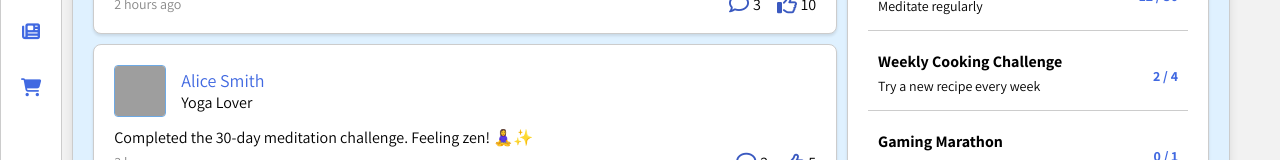
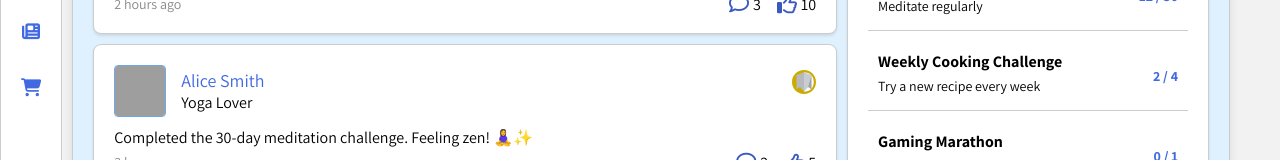
Before and after one commit to joseph-johnson27001/habits_tracker, a Vue app: page / in a window 1280 px wide. Shown: the part 356-516 px from the top of the page. Built offline with nearby package versions, Linux system fonts and the light colour scheme; grey boxes are pictures that could not be loaded.

Commit message:
SVG badges loading based on index position

```diff
--- a/src/components/NewsFeed/BadgeIcons.vue
+++ b/src/components/NewsFeed/BadgeIcons.vue
@@ -2,14 +2,14 @@
 <template>
   <div>
     <svg
-      v-if="index === 0 && svgData.length > 0"
-      :width="svgData[0].width"
-      :height="svgData[0].height"
-      :viewBox="svgData[0].viewBox"
-      :enable-background="svgData[0].enableBackground"
-      :xml:space="svgData[0].xmlSpace"
+      v-if="svgData[index] && svgData[index].content"
+      :width="svgData[index].width"
+      :height="svgData[index].height"
+      :viewBox="svgData[index].viewBox"
+      :enable-background="svgData[index].enableBackground"
+      :xml:space="svgData[index].xmlSpace"
     >
-      <g v-html="svgData[0].content"></g>
+      <g v-html="svgData[index].content"></g>
     </svg>
   </div>
 </template>
@@ -75,6 +75,29 @@ export default {
         </g>
           `,
         },
+        {
+          name: "medal",
+          width: "24px",
+          height: "24px",
+          viewBox: "0 0 64 64",
+          enableBackground: "new 0 0 64 64",
+          xmlSpace: "preserve",
+          content: `
+    <path
+      fill="#FFD700"
+      d="M32,0C14.326,0,0,14.326,0,32s14.326,32,32,32s32-14.326,32-32S49.674,0,32,0z M32,58.008V6   C47.928,6,58,16.072,58,32s-10.072,26-26,26H32z"
+    />
+    <polygon fill="#C9CCD1" points="32,6 32,58 43,45 52,51 52,13  " />
+    <polygon fill="#E6E9ED" points="32,6 32,58 21,45 12,51 12,13  " />
+    <g opacity="0.2">
+      <path
+        d="M32,0C14.326,0,0,14.326,0,32s14.326,32,32,32s32-14.326,32-32S49.674,0,32,0z M32,58.008V6   C47.928,6,58,16.072,58,32s-10.072,26-26,26H32z"
+      />
+      <polygon points="43,45 52,51 52,13  " />
+      <polygon points="21,45 12,51 12,13  " />
+    </g>
+  `,
+        },
         // Add other SVG data objects as needed
       ],
     };
```
